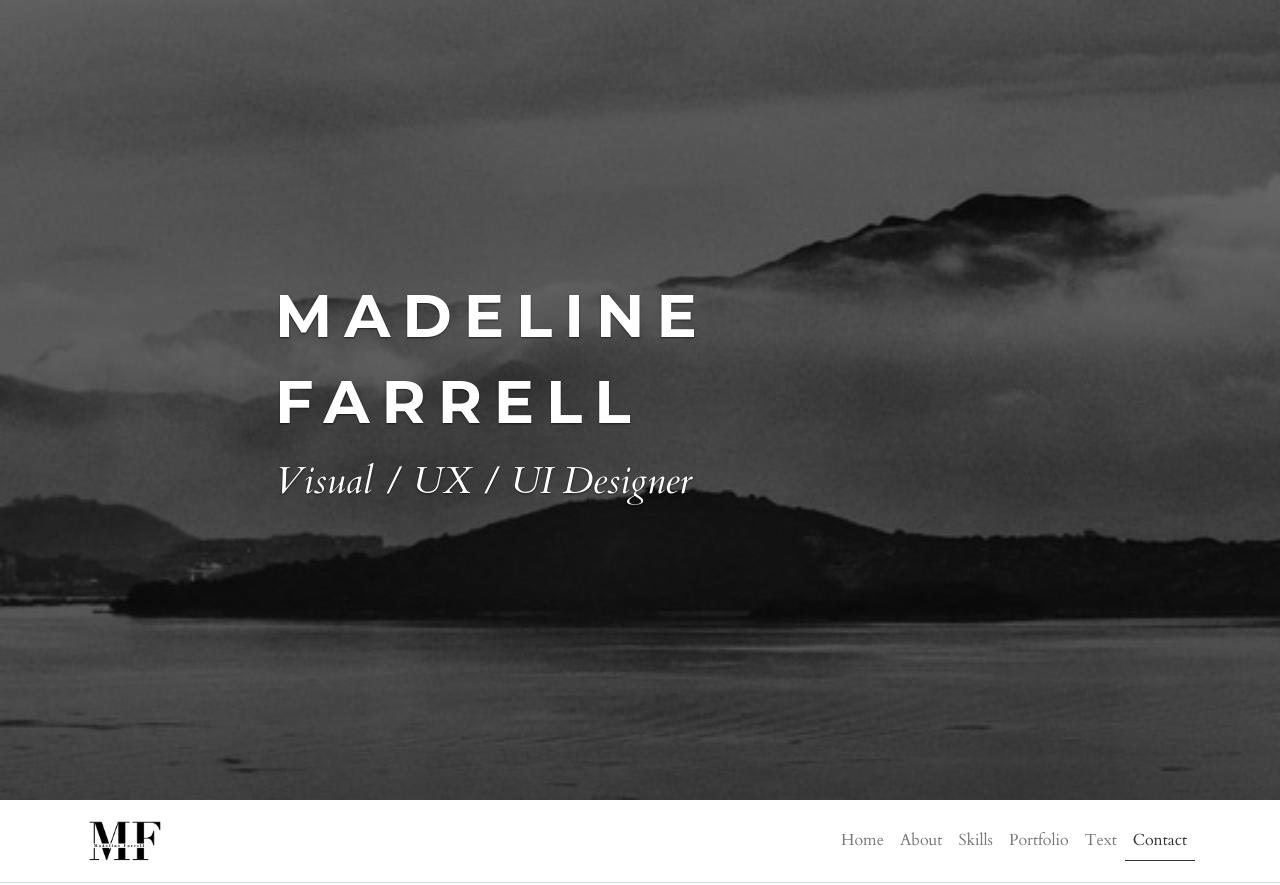
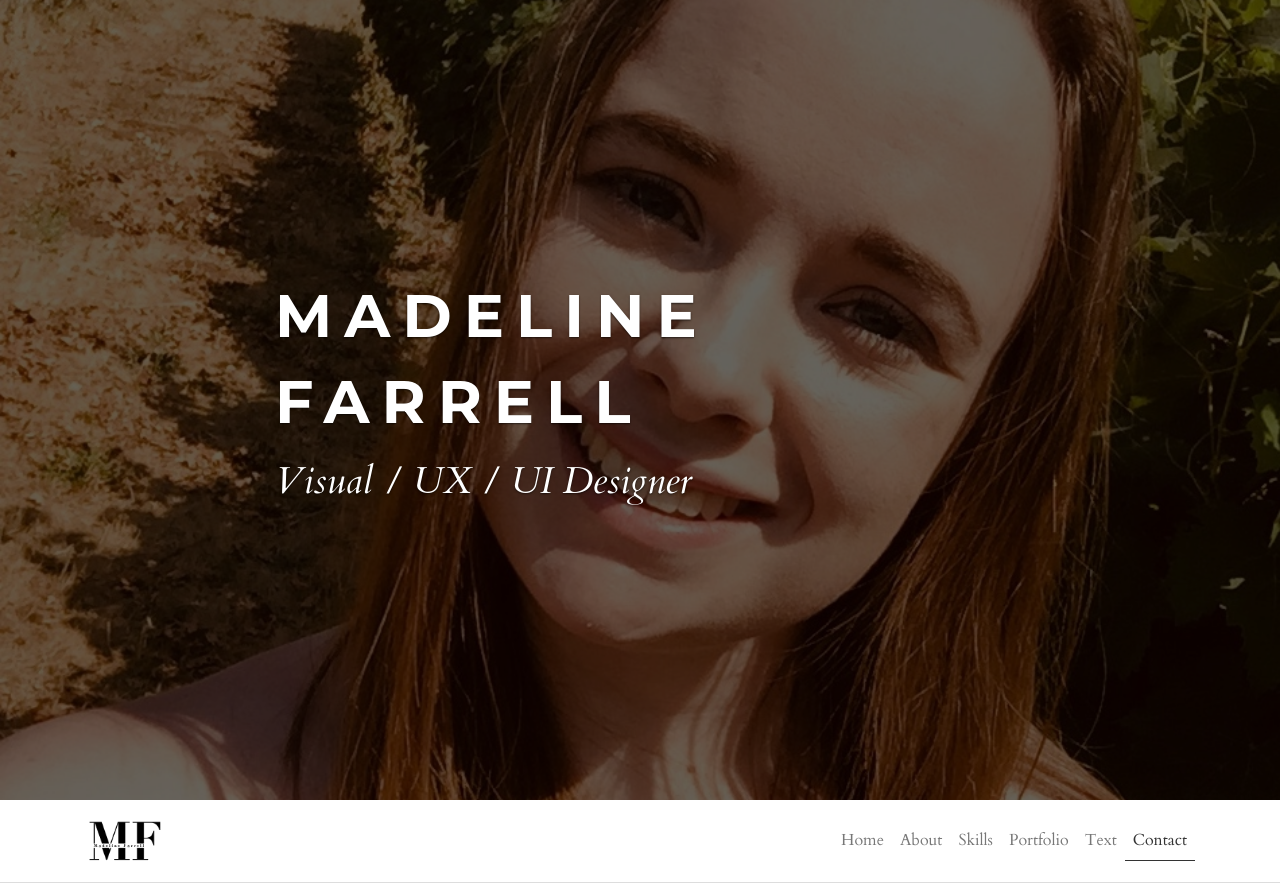
Before and after one commit to MaddieFarrell/maddiefarrell.github.io, a plain HTML site: page index.html in a window 1280 px wide. Shown: the top 885 px of the page. Drawn offline with Linux system fonts and the light colour scheme; some packages are replaced by stand-ins of ours.

Commit message:
Updated image urls

```diff
--- a/index.html
+++ b/index.html
@@ -23,7 +23,7 @@
     <link rel="icon" type="image/png" sizes="32x32" href="img/favicon.png">
   </head>
   <body>
-    <section id="intro" style="background-image: url('https://maddiefarrell.github.io/img/japan-mountains.jpg');" class="intro">
+    <section id="intro" style="background-image: url('https://maddiefarrell.github.io/img/better-me.jpg');" class="intro">
       <div class="overlay"></div>
       <div class="content">
         <div class="container clearfix">
@@ -65,7 +65,7 @@
             <p>All I do is eat food, lay in bed, and bum off of my boyfriend. I also skip the gym everyday and never get my work done on time. I would be nothing without my BF.</p>
           </div>
           <div class="col-lg-5 mx-auto">
-            <p><img src="https://maddiefarrell.github.io/img/better-me.jpg" alt="" class="img-fluid rounded-circle"></p>
+            <p><img src="./img/better-me.jpg" alt="" class="img-fluid rounded-circle"></p>
           </div>
         </div>
       </div>
```
